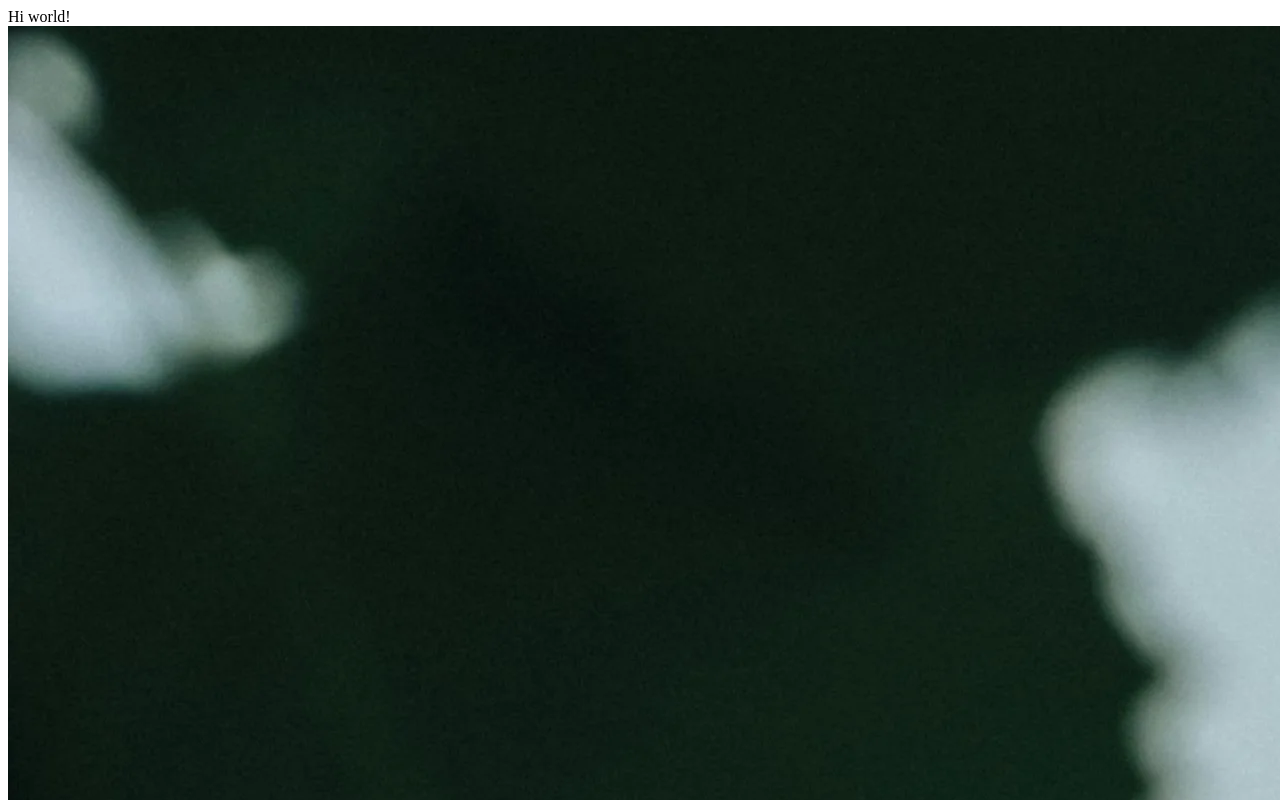
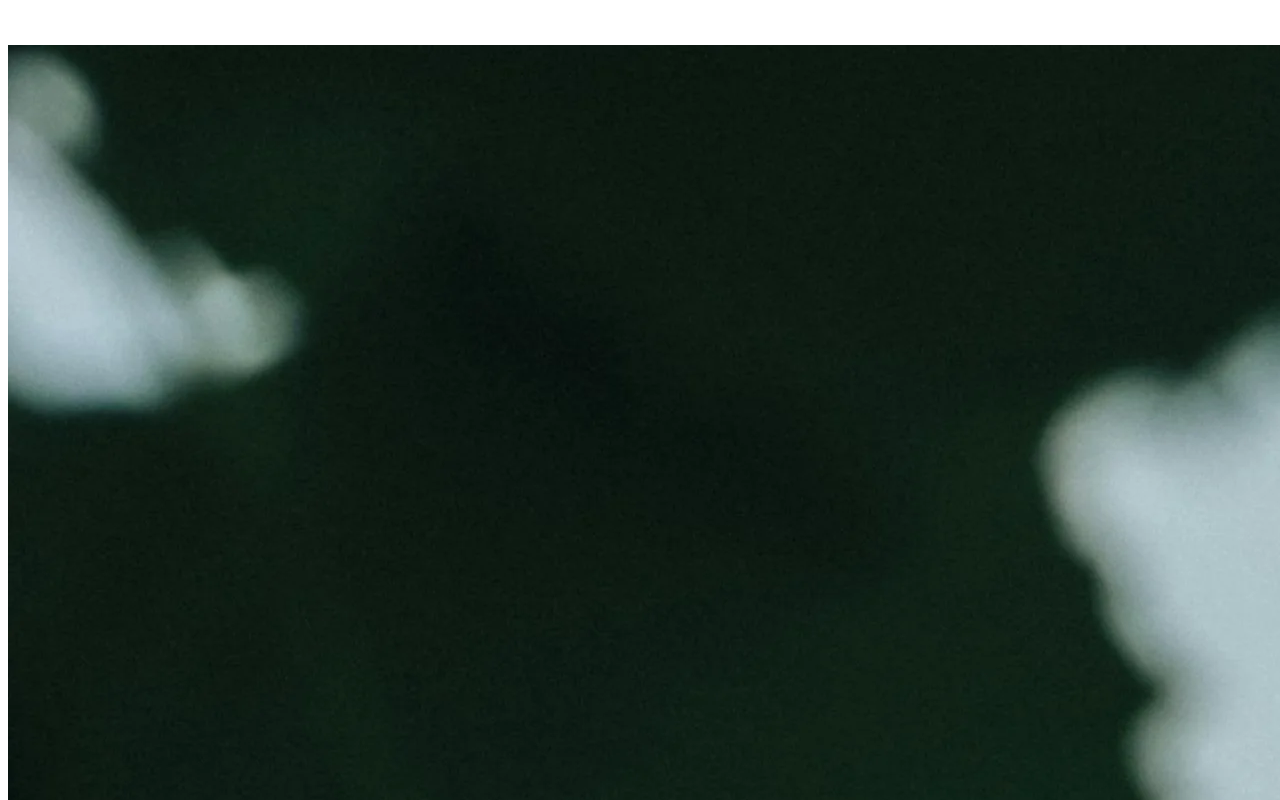
Before and after one commit to clairehansenn/practice, a plain HTML site: page index.html in a window 1280 px wide. Shown: the top 800 px of the page. Drawn offline with Linux system fonts and the light colour scheme.

Commit message:
Add styles for body in index.html

```diff
--- a/index.html
+++ b/index.html
@@ -2,6 +2,13 @@
 <html>
 <head>
 <style>
+  body {
+    background-color: 9EA887;
+    color: white;
+    font-size: 32px;
+    font-family: Arial, Helvetica, sans-serif;
+  }
+
 </style>
 </head>
 <body>
```
